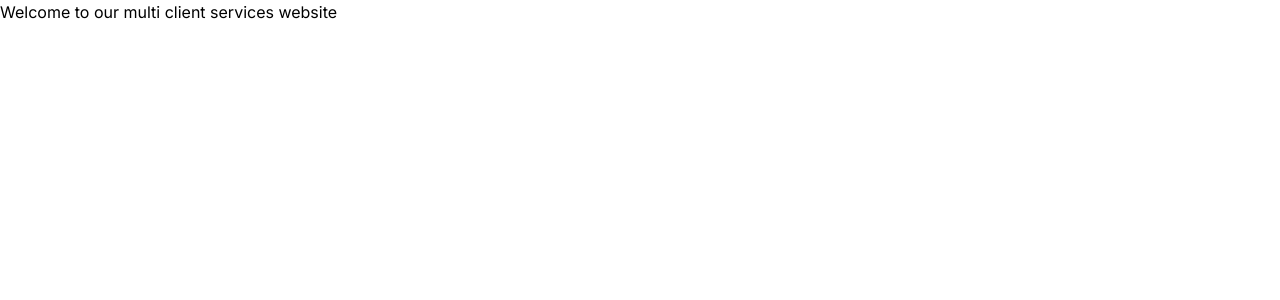
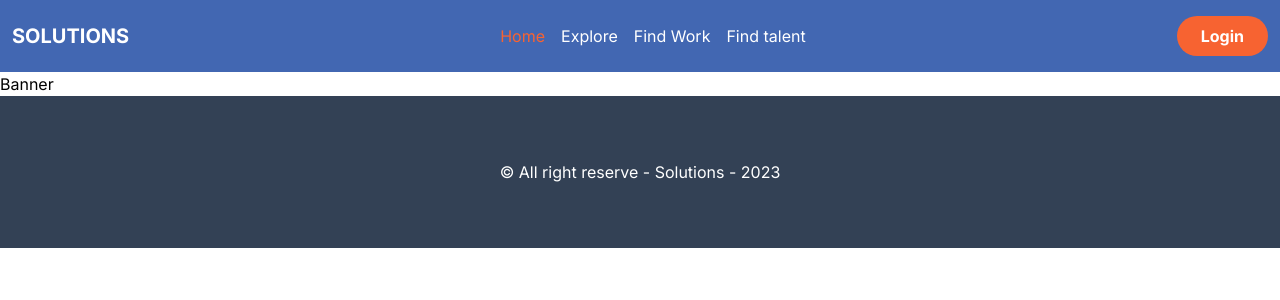
Before and after one commit to getMonirr/multi-client-services, a Next.js app: page / in a window 1280 px wide. Shown: the top 300 px of the page. Built offline with nearby package versions, Linux system fonts and the light colour scheme.

Commit message:
header and footer added

```diff
--- a/package.json
+++ b/package.json
@@ -19,6 +19,7 @@
     "postcss": "8.4.27",
     "react": "18.2.0",
     "react-dom": "18.2.0",
+    "react-icons": "^4.10.1",
     "tailwindcss": "3.3.3",
     "typescript": "5.1.6"
   }
--- a/src/app/layout.tsx
+++ b/src/app/(root)/layout.tsx
@@ -1,6 +1,8 @@
-import "./globals.css";
+import Header from "@/components/shared/header/Header";
+import "../globals.css";
 import type { Metadata } from "next";
 import { Inter } from "next/font/google";
+import Footer from "@/components/shared/Footer";
 
 const inter = Inter({ subsets: ["latin"] });
 
@@ -12,7 +14,11 @@ export const metadata: Metadata = {
 const RootLayout = ({ children }: { children: React.ReactNode }) => {
   return (
     <html lang="en">
-      <body className={inter.className}>{children}</body>
+      <body className={inter.className}>
+        <Header />
+        {children}
+        <Footer />
+      </body>
     </html>
   );
 };
--- a/src/app/page.tsx
+++ b/src/app/(root)/page.tsx
@@ -1,7 +1,9 @@
+import Banner from "@/components/home/Banner";
+
 const Home = () => {
   return (
     <main>
-      <h1>Welcome to our multi client services website</h1>
+      <Banner />
     </main>
   );
 };
--- /dev/null
+++ b/src/components/home/Banner.tsx
@@ -0,0 +1,7 @@
+import React from "react";
+
+const Banner = () => {
+  return <div>Banner</div>;
+};
+
+export default Banner;
--- /dev/null
+++ b/src/components/shared/Footer.tsx
@@ -0,0 +1,16 @@
+import React from "react";
+import RootContainer from "./RootContainer";
+
+const Footer = () => {
+  return (
+    <div className="bg-slate-700 py-16">
+      <RootContainer>
+        <h1 className="text-white text-center">
+          © All right reserve - Solutions - {new Date().getFullYear()}
+        </h1>
+      </RootContainer>
+    </div>
+  );
+};
+
+export default Footer;
--- /dev/null
+++ b/src/components/shared/RootContainer.tsx
@@ -0,0 +1,7 @@
+import React from "react";
+
+const RootContainer = ({ children }: { children: React.ReactNode }) => {
+  return <div className="container mx-auto px-3">{children}</div>;
+};
+
+export default RootContainer;
--- /dev/null
+++ b/src/components/shared/btn/SimpleBtn.tsx
@@ -0,0 +1,18 @@
+import React from "react";
+
+type SimpleBtnProps = {
+  children: React.ReactNode;
+  className: string;
+};
+
+const SimpleBtn = ({ className, children }: SimpleBtnProps) => {
+  return (
+    <button
+      className={`bg-multi-secondary px-6 py-2 rounded-full hover:bg-amber-700 transition font-bold ${className}`}
+    >
+      {children}
+    </button>
+  );
+};
+
+export default SimpleBtn;
--- /dev/null
+++ b/src/components/shared/header/Header.tsx
@@ -0,0 +1,65 @@
+"use client";
+import { useState } from "react";
+import RootContainer from "../RootContainer";
+import { navLinks } from "@/constant/Constant";
+import Link from "next/link";
+import { usePathname } from "next/navigation";
+import SimpleBtn from "../btn/SimpleBtn";
+import { FiMenu } from "react-icons/fi";
+import { MdClose } from "react-icons/md";
+
+const Header = () => {
+  // for navbar toggle
+  const [isShow, setIsShow] = useState(false);
+
+  // path name
+  const pathname = usePathname();
+
+  // nav links generate
+  const Links = navLinks.map(({ name, path }) => {
+    const isActiveLinks = pathname == path;
+    return (
+      <li key={name} className="list-none">
+        <Link
+          href={path}
+          className={`${isActiveLinks && "text-multi-secondary"}`}
+        >
+          {name}
+        </Link>
+      </li>
+    );
+  });
+
+  return (
+    <div className="bg-multi-primary text-white">
+      <RootContainer>
+        <div className="flex items-center justify-between py-4">
+          <div>
+            <h1 className="text-xl font-bold uppercase">Solutions</h1>
+          </div>
+          <nav className=" items-center gap-4 hidden lg:flex">{Links}</nav>
+
+          {/* mobile nav  */}
+          {isShow && (
+            <nav className=" w-full bg-gray-400 absolute left-0 top-12 items-center gap-8 flex-col justify-center text-center">
+              {Links}
+            </nav>
+          )}
+
+          <div className="flex items-center">
+            <SimpleBtn className="lg:block hidden">Login</SimpleBtn>
+            <button onClick={() => setIsShow((prev) => !prev)}>
+              {isShow ? (
+                <MdClose className="h-8 w-8 cursor-pointer block lg:hidden" />
+              ) : (
+                <FiMenu className="h-8 w-8 cursor-pointer block lg:hidden" />
+              )}
+            </button>
+          </div>
+        </div>
+      </RootContainer>
+    </div>
+  );
+};
+
+export default Header;
--- /dev/null
+++ b/src/constant/Constant.ts
@@ -0,0 +1,18 @@
+export const navLinks = [
+  {
+    path: "/",
+    name: "Home",
+  },
+  {
+    path: "/explore",
+    name: "Explore",
+  },
+  {
+    path: "/find-work",
+    name: "Find Work",
+  },
+  {
+    path: "/find-talent",
+    name: "Find talent",
+  },
+];
--- a/tailwind.config.ts
+++ b/tailwind.config.ts
@@ -1,20 +1,19 @@
-import type { Config } from 'tailwindcss'
+import type { Config } from "tailwindcss";
 
 const config: Config = {
   content: [
-    './src/pages/**/*.{js,ts,jsx,tsx,mdx}',
-    './src/components/**/*.{js,ts,jsx,tsx,mdx}',
-    './src/app/**/*.{js,ts,jsx,tsx,mdx}',
+    "./src/pages/**/*.{js,ts,jsx,tsx,mdx}",
+    "./src/components/**/*.{js,ts,jsx,tsx,mdx}",
+    "./src/app/**/*.{js,ts,jsx,tsx,mdx}",
   ],
   theme: {
     extend: {
-      backgroundImage: {
-        'gradient-radial': 'radial-gradient(var(--tw-gradient-stops))',
-        'gradient-conic':
-          'conic-gradient(from 180deg at 50% 50%, var(--tw-gradient-stops))',
+      colors: {
+        "multi-primary": "#4267B2",
+        "multi-secondary": "#f76331",
       },
     },
   },
   plugins: [],
-}
-export default config
+};
+export default config;
```
Also changed, not shown: 1 other file (tests, documents, lock files or other folders).
